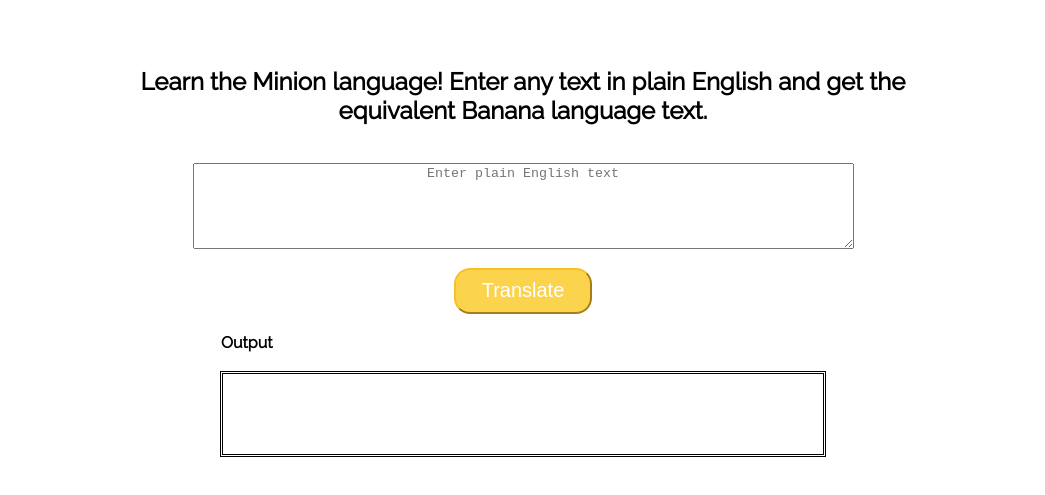
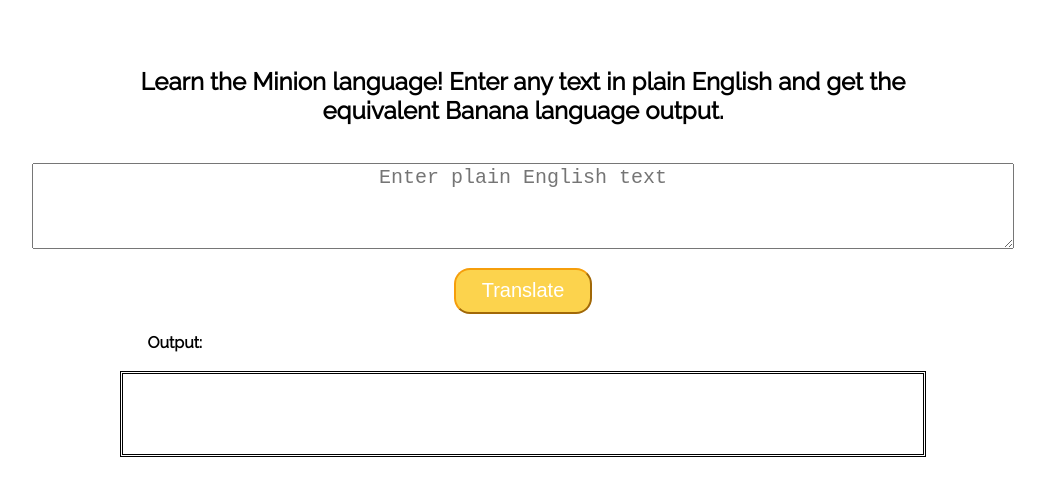
Before and after one commit to sruj01/srujan-mark6, a plain HTML site: page index.html in a window 1280 px wide. Shown: the part 251-746 px from the top of the page, without its empty margins (117-1162 px from the left). Drawn offline with Linux system fonts and the light colour scheme.

Commit message:
style: font and block size

```diff
--- a/app.js
+++ b/app.js
@@ -15,16 +15,16 @@ function errorHandler(error){
   alert("Server seems to be experiencing issues, try again later")
 }
 
-function clickHandler(){
-  var inputTxt = txtInput.value
-
+function clickHandler()
+{
+  var inputTxt = txtInput.value;
   fetch(getTranslationURL(inputTxt))
   .then(response => response.json())
   .then(json => {
     var translatedText = json.contents.translated
     outputDiv.innerText = translatedText
   })
-  .catch(errorHandler)
+  //.catch(errorHandler)
 }
 
 btnTranslate.addEventListener("click",clickHandler)
--- a/index.html
+++ b/index.html
@@ -2,7 +2,7 @@
 <html lang="en" dir="ltr">
   <head>
     <meta charset="utf-8">
-    <meta name="viewport" content="width=device-width, initial-scale=1.0" />
+    <meta name="viewport" content="width=device-width, initial-scale=1.0">
     <link rel="stylesheet" href="styles.css">
     <title>Banana lingo</title>
   </head>
@@ -15,13 +15,13 @@
     </tr>
   </table>
 <br><br>
-<h2 class="container">Learn the Minion language! Enter any text in plain English and get the equivalent Banana language text.</h2>
+<h2 class="container">Learn the Minion language!  Enter any text in plain English and get the equivalent Banana language output.</h2>
 <br><br>
   <textarea id="txt-input" placeholder="Enter plain English text" name="name" rows="8" cols="80"></textarea>
   <br>
   <button id="btn-translate">Translate</button>
   <br>
-  <div class="output-prompt"> <strong>&nbsp&nbsp&nbsp&nbsp&nbsp&nbsp&nbsp&nbsp&nbsp&nbsp&nbsp&nbsp&nbsp&nbsp&nbsp&nbsp&nbsp&nbsp&nbsp&nbsp&nbsp&nbsp&nbsp&nbspOutput</strong></div>
+  <div class="output-prompt"> <strong>&nbsp&nbsp&nbsp&nbsp&nbsp&nbspOutput:</strong></div>
   <br>
   <div id="output"></div>
   <script src="app.js" type="text/javascript"></script>
--- a/styles.css
+++ b/styles.css
@@ -4,7 +4,7 @@ font-family: 'Raleway', sans-serif;
 }
 :root{
   --primary-color: #FCD34D;
-  --secondary-color: #FBBF24;
+  --secondary-color: #F59E0B;
 }
 .container{
  max-width: 800px;
@@ -26,6 +26,7 @@ font-family: 'Raleway', sans-serif;
   display: block;
   text-align: center;
   height: 10vh;
+  font-size: 20px;
 }
 #output{
   display: block;
@@ -33,10 +34,11 @@ font-family: 'Raleway', sans-serif;
   border-style: double;
   border-color: black;
   height: 10vh;
-  width: 600px;
+  width: 800px;
   color: var(--secondary-color);
   text-align: center;
   font-family: cursive;
+  font-size: 20px;
 }
 #btn-translate{
   background-color: var(--primary-color);
```
